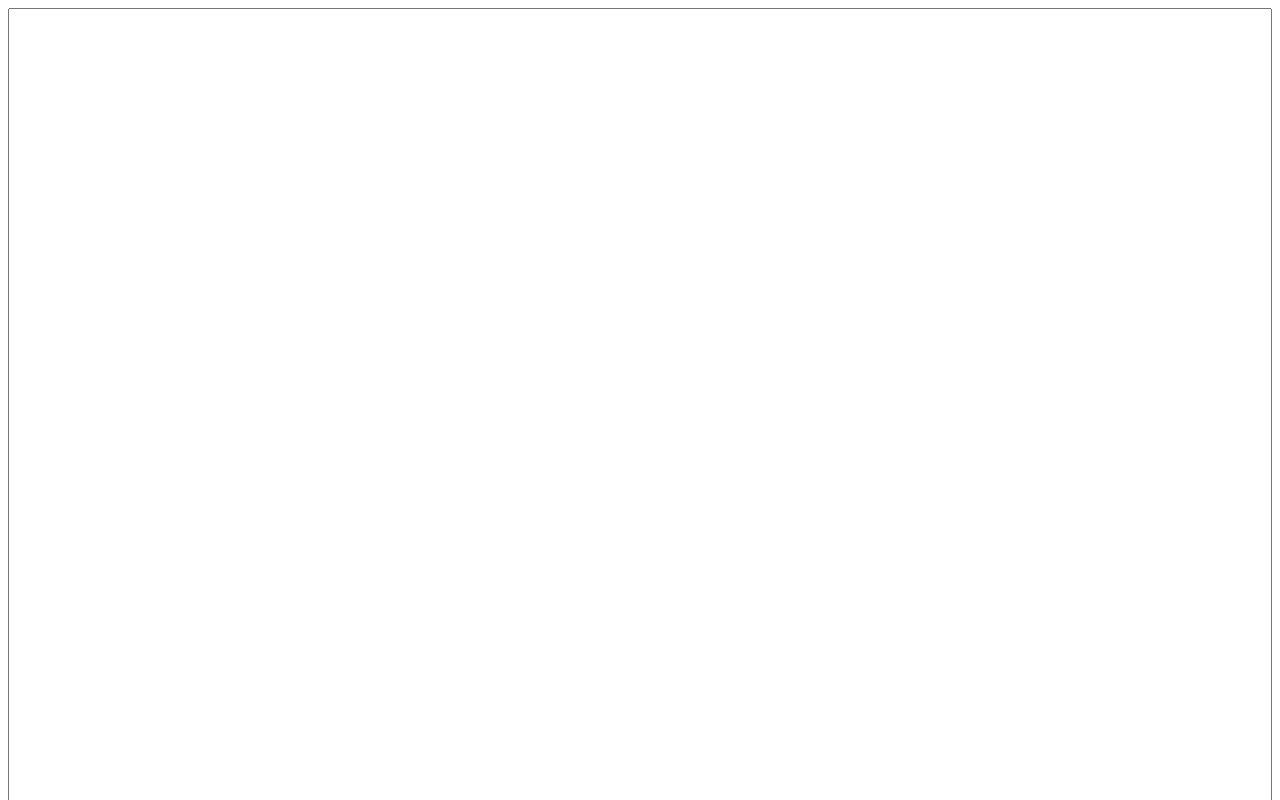
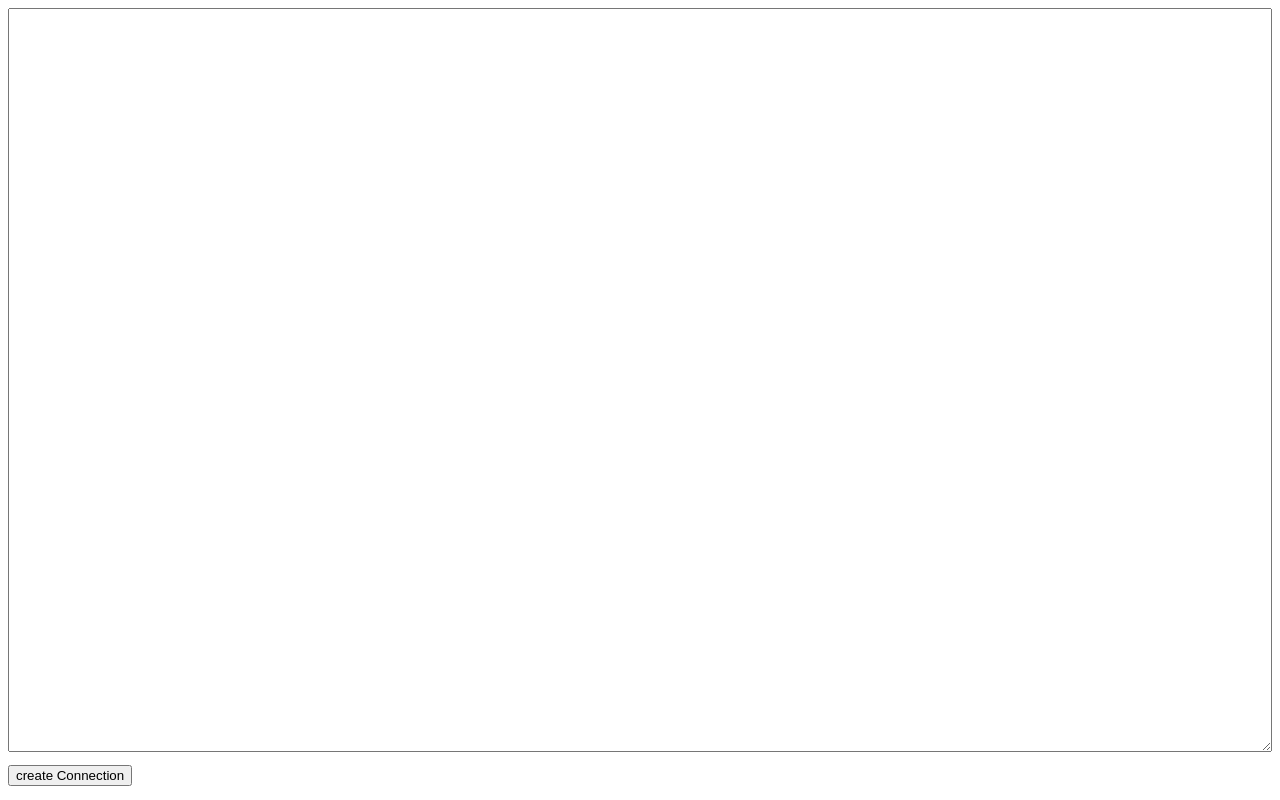
Before and after one commit to HoffmannP/WebRTC, a plain HTML site: page index.html in a window 1280 px wide. Shown: the top 800 px of the page. Drawn offline with Linux system fonts and the light colour scheme.

Commit message:
Buildsystem

```diff
--- a/css/style.css
+++ b/css/style.css
@@ -5,7 +5,7 @@
 .connect textarea {
   display: block;
   width: calc(100vw - 16px);
-  height: calc(100vw - 16px - 11em);
+  height: calc(100vh - 16px - 3em);
   margin-bottom: 1em;
 }
 
```
Also changed, not shown: index.min.html (added, +1 -0 lines), 2 other files.
